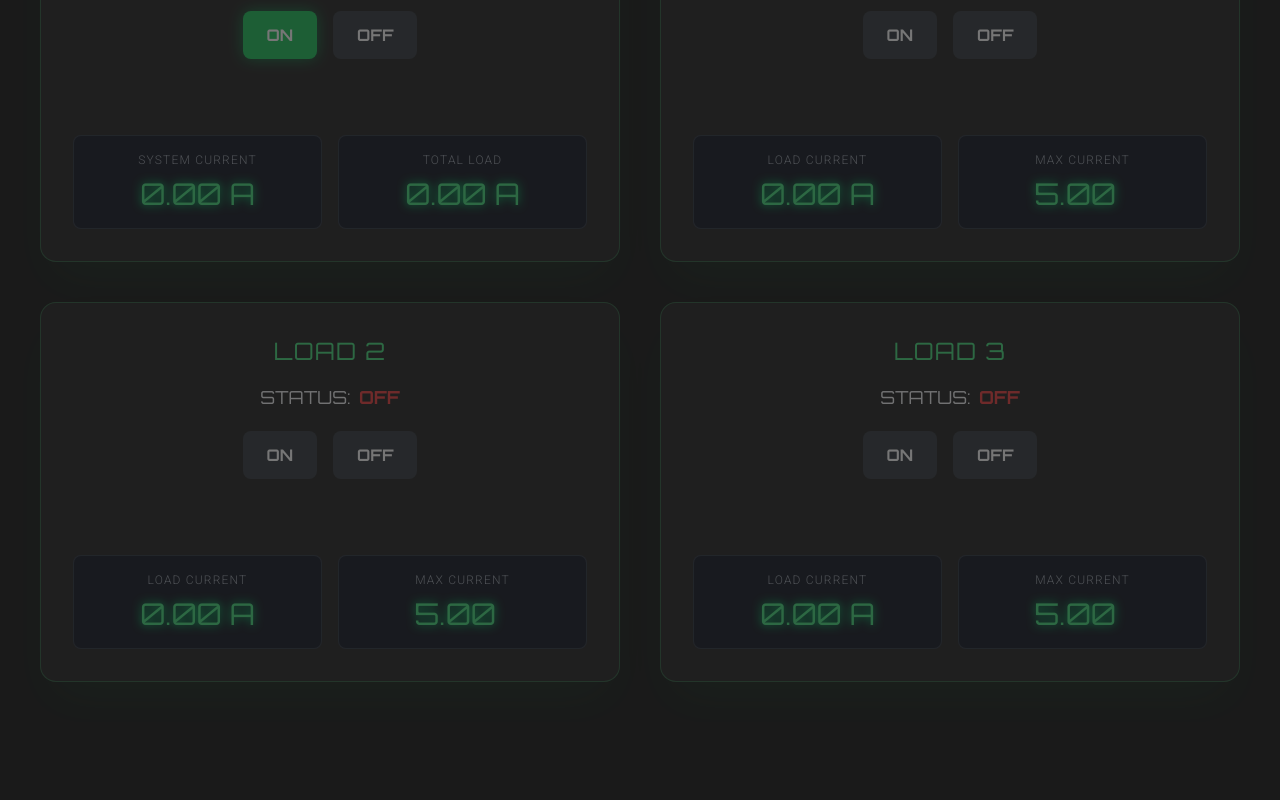
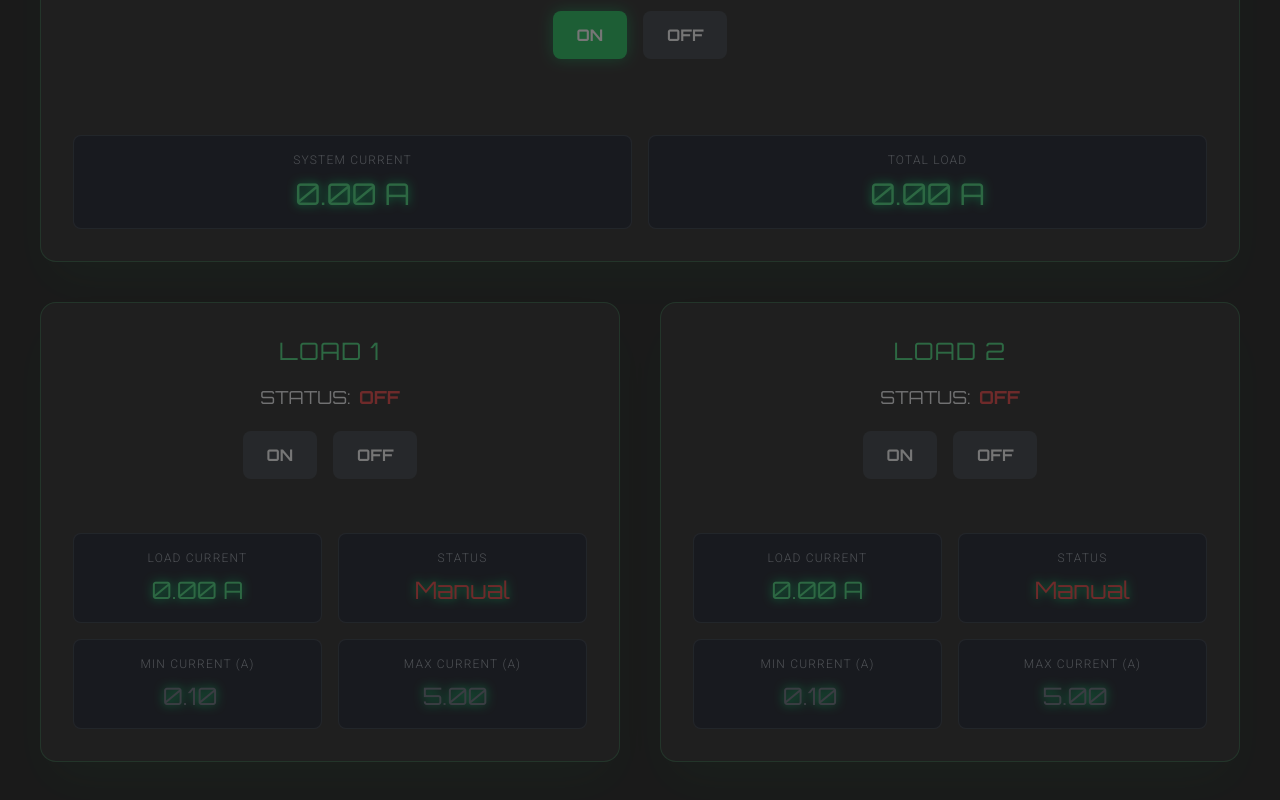
Before and after one commit to brulargeburp/neku-web, a React (Vite) app: page / in a window 1280 px wide. Shown: the part 286-1086 px from the top of the page. Before the commit the page ends 1008 px from the top, so only its background shows below. Built offline with nearby package versions, Linux system fonts and the light colour scheme.

Commit message:
added min max range for current, reason for turn off, and admin mode

```diff
--- a/App.tsx
+++ b/App.tsx
@@ -5,27 +5,27 @@ import HistoryModal from './components/HistoryModal';
 import type { Breaker, HistoryLog } from './types';
 
 // --- Data Protocol ---
-// INCOMING: 21-byte packet from device
-// Byte 0:    Status Mask (Bit 0: Overall, Bit 1: Load 1, etc.)
+// INCOMING: 17-byte packet from device
+// Byte 0:    Status Mask (Bit 0: Overall, Bit 1: Load 1, Bit 2: Load 2)
 // Bytes 1-4:   System Current (Float32)
 // Bytes 5-8:   Total Load Current (Float32)
 // Bytes 9-12:  Load 1 Current (Float32)
 // Bytes 13-16: Load 2 Current (Float32)
-// Bytes 17-20: Load 3 Current (Float32)
-const EXPECTED_PACKET_LENGTH = 21;
+const EXPECTED_PACKET_LENGTH = 17;
 
 // OUTGOING: Command packets to device
 // CMD_TOGGLE_STATE (3 bytes): [0x01, breakerIndex, newState (0 or 1)]
 // CMD_SET_MAX_CURRENT (6 bytes): [0x02, breakerIndex, maxCurrent (Float32)]
+// CMD_SET_MIN_CURRENT (6 bytes): [0x03, breakerIndex, minCurrent (Float32)]
 const CMD_TOGGLE_STATE = 0x01;
 const CMD_SET_MAX_CURRENT = 0x02;
+const CMD_SET_MIN_CURRENT = 0x03;
 
 
 const INITIAL_BREAKERS: Breaker[] = [
-  { id: 'overall', name: 'Overall Breaker', isOn: false, current1Label: 'System Current', current2Label: 'Total Load', current1: 0, current2: 0, isOverall: true },
-  { id: 'load1', name: 'Load 1', isOn: false, current1Label: 'Load Current', current2Label: 'Max Current', current1: 0, current2: 0, isOverall: false, maxCurrent: 5.0 },
-  { id: 'load2', name: 'Load 2', isOn: false, current1Label: 'Load Current', current2Label: 'Max Current', current1: 0, current2: 0, isOverall: false, maxCurrent: 5.0 },
-  { id: 'load3', name: 'Load 3', isOn: false, current1Label: 'Load Current', current2Label: 'Max Current', current1: 0, current2: 0, isOverall: false, maxCurrent: 5.0 },
+  { id: 'overall', name: 'Overall Breaker', isOn: false, current1Label: 'System Current', current2Label: 'Total Load', current1: 0, current2: 0, isOverall: true, lastTripReason: 'Manual' },
+  { id: 'load1', name: 'Load 1', isOn: false, current1Label: 'Load Current', current2Label: 'Max Current', current1: 0, current2: 0, isOverall: false, maxCurrent: 5.0, minCurrent: 0.1, lastTripReason: 'Manual' },
+  { id: 'load2', name: 'Load 2', isOn: false, current1Label: 'Load Current', current2Label: 'Max Current', current1: 0, current2: 0, isOverall: false, maxCurrent: 5.0, minCurrent: 0.1, lastTripReason: 'Manual' },
 ];
 
 const App: React.FC = () => {
@@ -36,6 +36,7 @@ const App: React.FC = () => {
   const [isHistoryVisible, setIsHistoryVisible] = useState<boolean>(false);
   const [historyLogs, setHistoryLogs] = useState<HistoryLog[]>([]);
   const [isDebugMode, setIsDebugMode] = useState<boolean>(false);
+  const [isAdminMode, setIsAdminMode] = useState<boolean>(false);
 
   const portRef = useRef<SerialPort | null>(null);
   const writerRef = useRef<WritableStreamDefaultWriter<Uint8Array> | null>(null);
@@ -100,8 +101,6 @@ const App: React.FC = () => {
                 current1 = value.getFloat32(9, true);
             } else if (i === 2) {
                 current1 = value.getFloat32(13, true);
-            } else if (i === 3) {
-                current1 = value.getFloat32(17, true);
             }
             return { ...b, isOn, current1, current2 };
         });
@@ -109,11 +108,12 @@ const App: React.FC = () => {
         const newLogEntries: HistoryLog[] = [];
         newBreakers.forEach((newBreaker, index) => {
           const oldBreaker = prevBreakers[index];
-          if (oldBreaker.isOn !== newBreaker.isOn) { // State has changed
+          if (oldBreaker.isOn !== newBreaker.isOn) {
             newLogEntries.push({
               breakerName: newBreaker.name,
               timestamp: new Date().toISOString(),
               type: newBreaker.isOn ? 'activated' : 'deactivated',
+              reason: newBreaker.isOn ? 'Device Update' : 'Device Trip',
             });
           }
         });
@@ -204,36 +204,36 @@ const App: React.FC = () => {
       setBreakers(prevBreakers => {
         const toggledIndex = prevBreakers.findIndex(b => b.id === id);
         if (toggledIndex === -1 || prevBreakers[toggledIndex].isOn === newIsOn) {
-          return prevBreakers; // No change
+          return prevBreakers;
         }
 
         const newLogEntries: HistoryLog[] = [];
         const timestamp = new Date().toISOString();
 
-        // Log the primary toggle event
         newLogEntries.push({
           breakerName: prevBreakers[toggledIndex].name,
           timestamp,
-          type: newIsOn ? 'activated' : 'deactivated'
+          type: newIsOn ? 'activated' : 'deactivated',
+          reason: 'Manual',
         });
 
         let newBreakers = prevBreakers.map((breaker, index) => {
           if (index === toggledIndex) {
-            return { ...breaker, isOn: newIsOn };
+            return { ...breaker, isOn: newIsOn, lastTripReason: 'Manual' };
           }
           return breaker;
         });
 
-        // Handle cascading deactivation from main breaker
         if (toggledIndex === 0 && !newIsOn) {
           newBreakers = newBreakers.map((breaker, index) => {
             if (index > 0 && breaker.isOn) {
               newLogEntries.push({
                 breakerName: breaker.name,
                 timestamp,
-                type: 'deactivated'
+                type: 'deactivated',
+                reason: 'System Off'
               });
-              return { ...breaker, isOn: false };
+              return { ...breaker, isOn: false, lastTripReason: 'System Off' };
             }
             return breaker;
           });
@@ -245,7 +245,6 @@ const App: React.FC = () => {
       return;
     }
 
-    // Serial Port Logic
     const breakerIndex = breakers.findIndex(b => b.id === id);
     if (breakerIndex === -1) return;
 
@@ -271,19 +270,16 @@ const App: React.FC = () => {
     setBreakers(prev => prev.map(b => b.id === id ? { ...b, maxCurrent: newMaxCurrent } : b));
 
     if (isDebugMode) return;
-
     if (!writerRef.current) {
       setError("Device is not connected.");
       return;
     }
-
     try {
       const buffer = new ArrayBuffer(6);
       const view = new DataView(buffer);
       view.setUint8(0, CMD_SET_MAX_CURRENT);
       view.setUint8(1, breakerIndex);
       view.setFloat32(2, newMaxCurrent, true);
-
       await writerRef.current.write(new Uint8Array(buffer));
     } catch (e) {
       console.error("Failed to send max current command:", e);
@@ -292,7 +288,31 @@ const App: React.FC = () => {
     }
   }, [isDebugMode, handleDisconnect]);
 
-  // Debug Mode Simulation Effect
+  const handleSetMinCurrent = useCallback(async (id: string, newMinCurrent: number) => {
+    const breakerIndex = INITIAL_BREAKERS.findIndex(b => b.id === id);
+    if (breakerIndex === -1 || breakerIndex === 0) return;
+
+    setBreakers(prev => prev.map(b => b.id === id ? { ...b, minCurrent: newMinCurrent } : b));
+
+    if (isDebugMode) return;
+    if (!writerRef.current) {
+      setError("Device is not connected.");
+      return;
+    }
+    try {
+      const buffer = new ArrayBuffer(6);
+      const view = new DataView(buffer);
+      view.setUint8(0, CMD_SET_MIN_CURRENT);
+      view.setUint8(1, breakerIndex);
+      view.setFloat32(2, newMinCurrent, true);
+      await writerRef.current.write(new Uint8Array(buffer));
+    } catch (e) {
+      console.error("Failed to send min current command:", e);
+      setError(`Failed to set min current: ${(e as Error).message}`);
+      handleDisconnect();
+    }
+  }, [isDebugMode, handleDisconnect]);
+
   useEffect(() => {
     if (!isDebugMode) {
       setBreakers(INITIAL_BREAKERS);
@@ -307,13 +327,12 @@ const App: React.FC = () => {
 
         newBreakers.forEach((b: Breaker, i: number) => {
           if (b.isOn) {
-            if (i === 0) { // Overall Breaker
-              b.current1 = 1.0 + (Math.random() - 0.5) * 0.2; // System Current
-            } else { // Minor Loads
-              // Simulate fluctuating current, go higher if maxCurrent is high
+            if (i === 0) {
+              b.current1 = 1.0 + (Math.random() - 0.5) * 0.2;
+            } else {
               const baseCurrent = (b.maxCurrent ?? 5.0) * 0.7;
               b.current1 = baseCurrent + (Math.random() - 0.2) * 2.0;
-              b.current1 = Math.max(0, b.current1); // Ensure it's not negative
+              b.current1 = Math.max(0, b.current1);
               totalLoad += b.current1;
             }
           } else {
@@ -326,15 +345,29 @@ const App: React.FC = () => {
             newBreakers[0].current2 = totalLoad;
         }
 
-        // Simulate auto-trip
         newBreakers.forEach((b: Breaker, i: number) => {
-          if (i > 0 && b.isOn && b.maxCurrent && b.current1 > b.maxCurrent) {
+          if (i > 0 && b.isOn) {
+            let tripped = false;
+            let reason = '';
+            if (b.maxCurrent && b.current1 > b.maxCurrent) {
+              tripped = true;
+              reason = 'Overload';
+            }
+            else if (b.minCurrent && b.current1 > 0.01 && b.current1 < b.minCurrent) {
+              tripped = true;
+              reason = 'Short Circuit';
+            }
+
+            if (tripped) {
               newBreakers[i].isOn = false;
+              newBreakers[i].lastTripReason = reason;
               newLogEntries.push({
                 breakerName: b.name,
                 timestamp: new Date().toISOString(),
-              type: 'deactivated'
+                type: 'deactivated',
+                reason: reason
               });
+            }
           }
         });
 
@@ -361,6 +394,19 @@ const App: React.FC = () => {
             localStorage.removeItem('nekuNamiHistory');
         } catch (e) {
             console.error("Failed to clear history logs from localStorage", e);
+        }
+    }
+  };
+
+  const handleToggleAdminMode = () => {
+    if (isAdminMode) {
+      setIsAdminMode(false);
+    } else {
+      const password = prompt("Enter admin password to unlock controls:");
+      if (password === 'nekunami_dev') {
+        setIsAdminMode(true);
+      } else if (password !== null) {
+        alert("Incorrect password.");
       }
     }
   };
@@ -392,6 +438,22 @@ const App: React.FC = () => {
           </header>
 
           <div className="absolute top-0 right-0 flex items-center space-x-2">
+              <button
+                onClick={handleToggleAdminMode}
+                title={isAdminMode ? "Lock Controls" : "Unlock Controls"}
+                className="p-2 rounded-full text-green-400 hover:bg-green-400/20 transition-colors duration-300"
+                aria-label={isAdminMode ? "Lock editing of current thresholds" : "Unlock editing of current thresholds"}
+              >
+                {isAdminMode ? (
+                  <svg xmlns="http://www.w3.org/2000/svg" className="h-8 w-8" fill="none" viewBox="0 0 24 24" stroke="currentColor" strokeWidth={2}>
+                    <path strokeLinecap="round" strokeLinejoin="round" d="M13.5 10.5V6.75a4.5 4.5 0 10-9 0v3.75M10.5 21a2.25 2.25 0 002.25-2.25V15.375m-2.25 2.25H9a2.25 2.25 0 01-2.25-2.25v-6.75a2.25 2.25 0 012.25-2.25h3.75a2.25 2.25 0 012.25 2.25v6.75a2.25 2.25 0 01-2.25 2.25H10.5" />
+                  </svg>
+                ) : (
+                  <svg xmlns="http://www.w3.org/2000/svg" className="h-8 w-8" fill="none" viewBox="0 0 24 24" stroke="currentColor" strokeWidth={2}>
+                    <path strokeLinecap="round" strokeLinejoin="round" d="M16.5 10.5V6.75a4.5 4.5 0 10-9 0v3.75m-.75 11.25h10.5a2.25 2.25 0 002.25-2.25v-6.75a2.25 2.25 0 00-2.25-2.25H6.75a2.25 2.25 0 00-2.25 2.25v6.75a2.25 2.25 0 002.25 2.25z" />
+                  </svg>
+                )}
+              </button>
               <div className="flex items-center space-x-2 text-green-400">
                 <span className="text-xs font-bold uppercase">Debug</span>
                 <label className="relative inline-flex items-center cursor-pointer">
@@ -412,16 +474,31 @@ const App: React.FC = () => {
           </div>
 
           <div className={`transition-opacity duration-500 ${!isConnected && !isDebugMode ? 'opacity-40 pointer-events-none' : 'opacity-100'}`}>
-            <div className="grid grid-cols-1 lg:grid-cols-2 gap-8 lg:gap-10">
-              {breakers.map(breaker => (
+            <div className="flex flex-col gap-8 lg:gap-10">
+              {breakers.length > 0 && (
+                <BreakerPanel
+                  key={breakers[0].id}
+                  breaker={breakers[0]}
+                  onToggle={handleToggle}
+                  isMasterOn={breakers[0].isOn}
+                  onSetMaxCurrent={handleSetMaxCurrent}
+                  onSetMinCurrent={handleSetMinCurrent}
+                  isAdminMode={isAdminMode}
+                />
+              )}
+              <div className="grid grid-cols-1 md:grid-cols-2 gap-8 lg:gap-10">
+                {breakers.slice(1).map(breaker => (
                   <BreakerPanel
                     key={breaker.id}
                     breaker={breaker}
                     onToggle={handleToggle}
                     isMasterOn={breakers[0].isOn}
                     onSetMaxCurrent={handleSetMaxCurrent}
+                    onSetMinCurrent={handleSetMinCurrent}
+                    isAdminMode={isAdminMode}
                   />
                 ))}
+              </div>
             </div>
           </div>
         </div>
--- a/components/BreakerPanel.tsx
+++ b/components/BreakerPanel.tsx
@@ -7,38 +7,55 @@ interface BreakerPanelProps {
   onToggle: (id: string, newState: boolean) => void;
   isMasterOn: boolean;
   onSetMaxCurrent: (id: string, value: number) => void;
+  onSetMinCurrent: (id: string, value: number) => void;
+  isAdminMode: boolean;
 }
 
-const BreakerPanel: React.FC<BreakerPanelProps> = ({ breaker, onToggle, isMasterOn, onSetMaxCurrent }) => {
-  const { id, name, isOn, current1Label, current2Label, current1, current2, isOverall, maxCurrent } = breaker;
+const BreakerPanel: React.FC<BreakerPanelProps> = ({ breaker, onToggle, isMasterOn, onSetMaxCurrent, onSetMinCurrent, isAdminMode }) => {
+  const { id, name, isOn, current1Label, current2Label, current1, current2, isOverall, maxCurrent, minCurrent, lastTripReason } = breaker;
 
   const [editableMaxCurrent, setEditableMaxCurrent] = useState<string>(maxCurrent?.toFixed(2) ?? '5.00');
+  const [editableMinCurrent, setEditableMinCurrent] = useState<string>(minCurrent?.toFixed(2) ?? '0.10');
 
   useEffect(() => {
-    // Sync local state if the prop changes from above
     setEditableMaxCurrent(maxCurrent?.toFixed(2) ?? '5.00');
   }, [maxCurrent]);
+
+  useEffect(() => {
+    setEditableMinCurrent(minCurrent?.toFixed(2) ?? '0.10');
+  }, [minCurrent]);
 
   const handleMaxCurrentBlur = () => {
     const value = parseFloat(editableMaxCurrent);
     if (!isNaN(value) && value >= 0 && value !== maxCurrent) {
       onSetMaxCurrent(id, value);
     } else {
-      // Revert to original value if input is invalid or unchanged
       setEditableMaxCurrent(maxCurrent?.toFixed(2) ?? '5.00');
+    }
+  };
+
+  const handleMinCurrentBlur = () => {
+    const value = parseFloat(editableMinCurrent);
+    if (!isNaN(value) && value >= 0 && value !== minCurrent) {
+      onSetMinCurrent(id, value);
+    } else {
+      setEditableMinCurrent(minCurrent?.toFixed(2) ?? '0.10');
     }
   };
 
   const handleKeyDown = (e: React.KeyboardEvent<HTMLInputElement>) => {
     if (e.key === 'Enter') {
-      (e.target as HTMLInputElement).blur(); // Triggers onBlur
+      (e.target as HTMLInputElement).blur();
     }
   };
 
   const canTurnOn = isOverall || isMasterOn;
 
+  const statusText = isOn ? "NORMAL" : (lastTripReason ?? 'OFF');
+  const statusColor = isOn ? "text-green-400" : (lastTripReason === 'Overload' || lastTripReason === 'Short Circuit' ? "text-yellow-400" : "text-red-500");
+
   return (
-    <div className="bg-[#282828] rounded-2xl p-6 md:p-8 border border-green-400/30 shadow-2xl shadow-green-500/10 text-center flex flex-col justify-between min-h-[380px] transition-all duration-500">
+    <div className={`bg-[#282828] rounded-2xl p-6 md:p-8 border border-green-400/30 shadow-2xl shadow-green-500/10 text-center flex flex-col justify-between ${isOverall ? 'min-h-[380px]' : 'min-h-[460px]'} transition-all duration-500`}>
       <div>
         <h1 className="font-orbitron text-green-400 text-2xl mb-4 tracking-wider uppercase">{name}</h1>
         <div className="font-orbitron text-lg mb-5">
@@ -84,19 +101,41 @@ const BreakerPanel: React.FC<BreakerPanelProps> = ({ breaker, onToggle, isMaster
           <>
             <div className="bg-gray-900/70 p-4 rounded-lg border border-gray-600/50">
               <h3 className="text-gray-400 text-xs font-light uppercase tracking-widest mb-2">Load Current</h3>
-              <div className="font-orbitron text-3xl text-green-400 drop-shadow-[0_0_5px_#00ff7f]">
+              <div className="font-orbitron text-2xl text-green-400 drop-shadow-[0_0_5px_#00ff7f]">
                 {current1.toFixed(2)} A
               </div>
             </div>
             <div className="bg-gray-900/70 p-4 rounded-lg border border-gray-600/50">
-              <h3 className="text-gray-400 text-xs font-light uppercase tracking-widest mb-2">Max Current</h3>
+              <h3 className="text-gray-400 text-xs font-light uppercase tracking-widest mb-2">Status</h3>
+              <div className={`font-orbitron text-2xl truncate ${statusColor} drop-shadow-[0_0_5px_#00ff7f]`}>
+                {statusText}
+              </div>
+            </div>
+            <div className="bg-gray-900/70 p-4 rounded-lg border border-gray-600/50">
+               <h3 className="text-gray-400 text-xs font-light uppercase tracking-widest mb-2">Min Current (A)</h3>
+               <input
+                type="number"
+                value={editableMinCurrent}
+                onChange={(e) => setEditableMinCurrent(e.target.value)}
+                onBlur={handleMinCurrentBlur}
+                onKeyDown={handleKeyDown}
+                disabled={!isAdminMode}
+                className="font-orbitron text-2xl text-green-400 bg-transparent w-full text-center outline-none p-0 border-0 drop-shadow-[0_0_5px_#00ff7f] disabled:text-gray-500 disabled:cursor-not-allowed"
+                aria-label="Set minimum current"
+                step="0.05"
+                min="0"
+              />
+            </div>
+            <div className="bg-gray-900/70 p-4 rounded-lg border border-gray-600/50">
+              <h3 className="text-gray-400 text-xs font-light uppercase tracking-widest mb-2">Max Current (A)</h3>
               <input
                 type="number"
                 value={editableMaxCurrent}
                 onChange={(e) => setEditableMaxCurrent(e.target.value)}
                 onBlur={handleMaxCurrentBlur}
                 onKeyDown={handleKeyDown}
-                className="font-orbitron text-3xl text-green-400 bg-transparent w-full text-center outline-none p-0 border-0 drop-shadow-[0_0_5px_#00ff7f]"
+                disabled={!isAdminMode}
+                className="font-orbitron text-2xl text-green-400 bg-transparent w-full text-center outline-none p-0 border-0 drop-shadow-[0_0_5px_#00ff7f] disabled:text-gray-500 disabled:cursor-not-allowed"
                 aria-label="Set maximum current"
                 step="0.1"
                 min="0"
--- a/components/HistoryModal.tsx
+++ b/components/HistoryModal.tsx
@@ -48,9 +48,12 @@ const HistoryModal: React.FC<HistoryModalProps> = ({ isOpen, onClose, logs, onCl
             <ul className="space-y-4">
               {logs.map((log, index) => (
                 <li key={index} className="flex flex-col sm:flex-row justify-between items-start sm:items-center bg-gray-900/70 p-4 rounded-lg border border-gray-600/50">
-                  <div>
+                  <div className="flex-grow">
                     <span className={`font-bold ${log.type === 'activated' ? 'text-green-400' : 'text-red-400'}`}>{log.breakerName}</span>
                     <span className="text-gray-300"> was {log.type}.</span>
+                    <p className="text-sm text-gray-400">
+                      Reason: <span className="font-medium">{log.reason}</span>
+                    </p>
                   </div>
                   <div className="text-sm text-gray-400 mt-2 sm:mt-0 sm:ml-4 whitespace-nowrap">
                     {new Date(log.timestamp).toLocaleString()}
--- a/types.ts
+++ b/types.ts
@@ -9,12 +9,15 @@ export interface Breaker {
   current2: number;
   isOverall: boolean;
   maxCurrent?: number;
+  minCurrent?: number;
+  lastTripReason?: string;
 }
 
 export interface HistoryLog {
   breakerName: string;
   timestamp: string; // ISO 8601 string format
   type: 'activated' | 'deactivated';
+  reason: string;
 }
 
 
```
Also changed, not shown: neku_nami_firmware.txt. Lines whose indentation alone changed are shown as unchanged.
